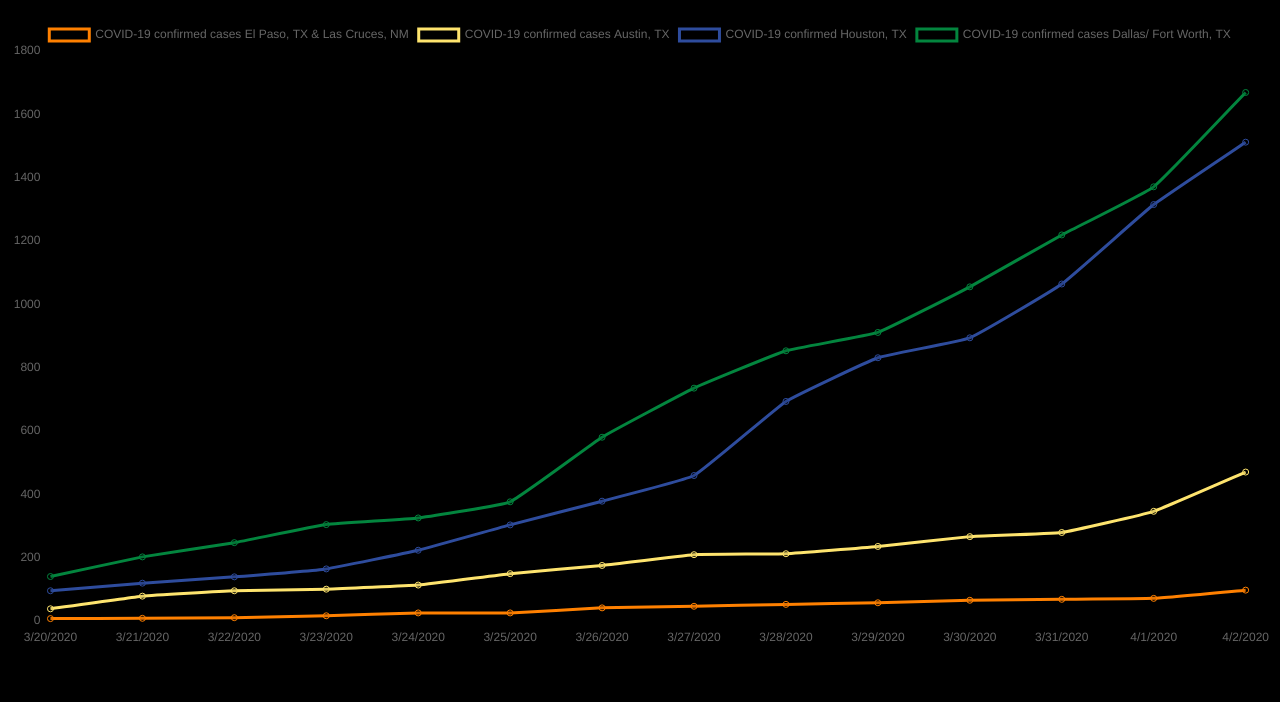
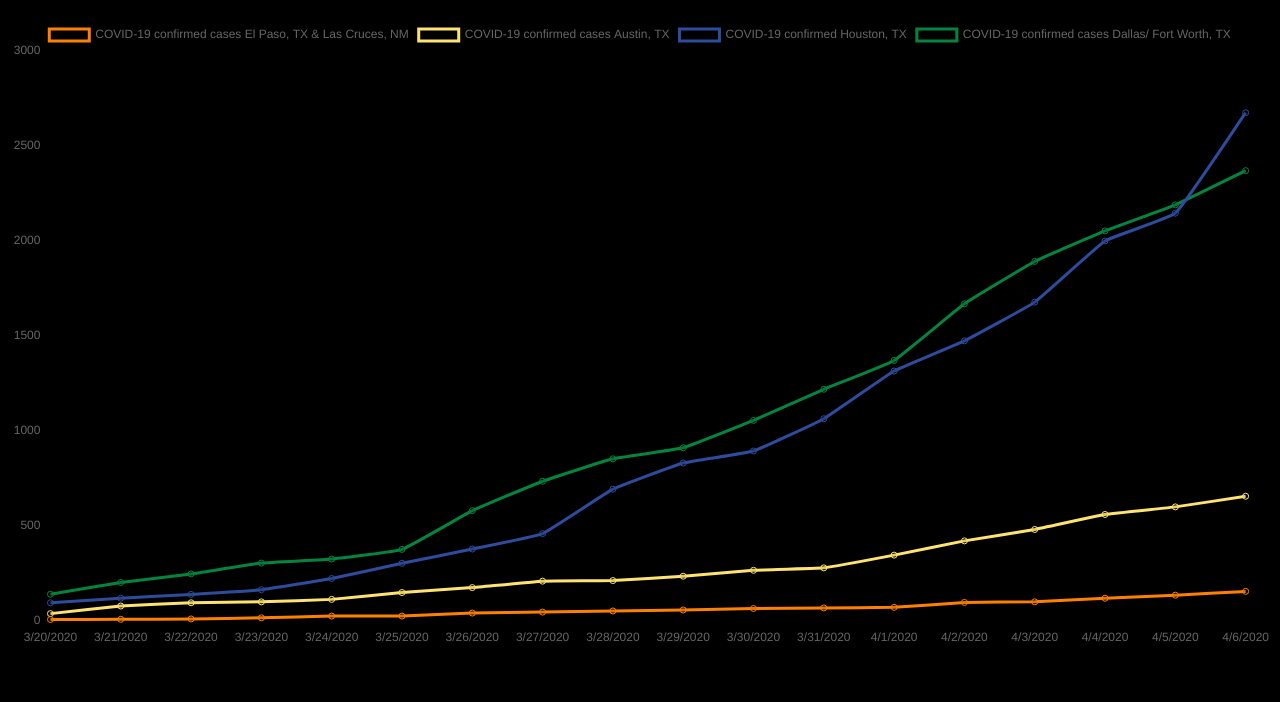
Before and after one commit to JoeHancock1995/COVID-19-Visualizer, a plain HTML site: page index.html in a window 1280 px wide. Shown: the part 56-758 px from the top of the page. Drawn offline with nearby package versions, Linux system fonts and the light colour scheme.

Commit message:
updated data

```diff
--- a/index.html
+++ b/index.html
@@ -33,6 +33,12 @@
     <div class="graph-container2">
         <canvas id="myChart2"></canvas>
     </div>
+    <br>
+    <br>
+    <br>
+    <div class="graph-container3">
+        <canvas id="myChart3"></canvas>
+    </div>
 
     <script>
             var ctx = document.getElementById('myChart').getContext('2d');
@@ -40,14 +46,16 @@
             // The type of chart we want to create
             type: 'line',
             data: {
-                labels: ['3/20/2020', '3/21/2020', '3/22/2020', '3/23/2020', '3/24/2020', '3/25/2020', '3/26/2020', '3/27/2020', '3/28/2020', '3/29/2020', '3/30/2020', '3/31/2020', '4/1/2020', '4/2/2020'],
+                labels: ['3/20/2020', '3/21/2020', '3/22/2020', '3/23/2020', '3/24/2020', '3/25/2020', '3/26/2020',
+                 '3/27/2020', '3/28/2020', '3/29/2020', '3/30/2020', '3/31/2020', '4/1/2020', '4/2/2020',    '4/3/2020',
+                  '4/4/2020', '4/5/2020', '4/6/2020'],
                 datasets: [
                     {
                         label: 'COVID-19 confirmed cases El Paso, TX & Las Cruces, NM',
                         tension: '.1',
                         // backgroundColor: 'rgb(85,0,0)',
                         borderColor: 'rgb(255, 128, 0)',
-                        data: [7, 8, 10, 16, 25, 25, 41, 46, 52, 57, 65, 68, 71, 97]
+                        data: [7, 8, 10, 16, 25, 25, 41, 46, 52, 57, 65, 68, 71, 97, 100, 119, 135, 155]
                     },
                     {
                         label: 'COVID-19 confirmed cases Austin, TX',
@@ -55,7 +63,7 @@
                         // backgroundColor: 'rgb(254,228,110)',
                         borderColor: 'rgb(254,228,110)',
                         // pointRadius: '.75',
-                        data: [38, 78, 95, 100, 113, 149, 175, 209, 212, 235, 266, 279, 346, 470]
+                        data: [38, 78, 95, 100, 113, 149, 175, 209, 212, 235, 266, 279, 346, 421, 481, 560, 600, 656]
                     },
                     {
                     label: 'COVID-19 confirmed Houston, TX',
@@ -63,7 +71,7 @@
                     // backgroundColor: 'rgb(46,76,157)',
                     borderColor: 'rgb(46,76,157)',
                     // pointRadius: '.75',
-                    data: [95, 119, 139, 164, 223, 303, 378, 459, 693, 831, 894, 1064, 1315, 1512]
+                    data: [95, 119, 139, 164, 223, 303, 378, 459, 693, 831, 894, 1064, 1315, 1474, 1678, 2000, 2146, 2675]
                 },
                 {
                     label: 'COVID-19 confirmed cases Dallas/ Fort Worth, TX',
@@ -71,7 +79,7 @@
                     // backgroundColor: 'rgb(3,133,62)',
                     borderColor: 'rgb(3,133,62)',
                     // pointRadius: '.75',
-                    data: [140, 202, 247, 304, 325, 376, 580, 735, 853, 911, 1055, 1219, 1371, 1669]
+                    data: [140, 202, 247, 304, 325, 376, 580, 735, 853, 911, 1055, 1219, 1371, 1669, 1892, 2053, 2190, 2370]
                 },]
             },
             options: {
@@ -97,17 +105,17 @@
                     'SD', 'TN', 'TX', 'UT', 'VT', 'VA', 'WA', 'WV', 'WI', 'WY',
                     'DC'],
                 datasets: [{
-                    label: 'COVID-19 confirmed cases for Texas',
                     backgroundColor: 'rgb(0, 0, 0)',
-                    tension:'.1',
+                    tension:'.01',
                     borderColor: 'rgb(255, 255, 255)',
                     pointRadius: '4',
                     data: [
-                        1106, 143, 1413, 614, 8155, 3342, 3357, 368, 7495, 4748,
-                        205, 669, 6980, 2565, 549, 482, 680, 6424, 344, 1985,
-                        7338, 9334, 742, 1177, 1581, 228, 214, 1279, 415, 22255,
-                        363, 84735, 1857, 147, 2547, 719, 736, 5805, 566, 1293, 129, 2240,
-                        3997, 1012, 321, 1706, 5319, 191, 1550, 137, 586]
+                        2006, 189, 2465, 927, 16284, 5172, 6906, 783, 13621, 7558,
+                        385, 1170, 12262, 4956, 946, 853, 1057, 14867, 499, 4045,
+                        13837, 17130, 986, 1738, 2722, 319, 438, 1971, 715, 41090,
+                        686, 130703, 2870, 225, 4450, 1327, 1132, 13074, 1082, 2232,
+                        288, 3753, 8115, 1675, 543, 2878, 8384, 345, 2440, 212,
+                        1097]
                 }]
             },
                 options: {
@@ -121,6 +129,42 @@
                 }
             }
         });
+         var ctx = document.getElementById('myChart3').getContext('2d');
+            var chart = new Chart(ctx, {
+                // The type of chart we want to create
+                type: 'line',
+                data: {
+                    labels: ['3/20/2020', '3/21/2020', '3/22/2020', '3/23/2020', '3/24/2020', '3/25/2020', '3/26/2020',
+                        '3/27/2020', '3/28/2020', '3/29/2020', '3/30/2020', '3/31/2020', '4/1/2020', '4/2/2020', '4/3/2020',
+                        '4/4/2020', '4/5/2020', '4/6/2020', '4/7/2020'],
+                    datasets: [
+                        {
+                            label: 'Total deaths from Covid-19 in the United States',
+                            tension: '.1',
+                            backgroundColor: 'rgb(255,0,0)',
+                            borderColor: 'rgb(0, 0, 0)',
+                            data: [244, 307, 417, 557, 706, 942, 1209, 1581, 2026, 2467, 2978, 3873, 4757, 5926, 7087, 8407, 9619, 10783, 12722]
+                        },
+                        {
+                            label: 'Total confirmed cases in the United States',
+                            tension: '.1',
+                            backgroundColor: 'rgb(0,0,0)',
+                            borderColor: 'rgb(255, 255, 255)',
+                            data: [19273, 25600, 33276, 43847, 53740, 65778, 83836, 101657, 121478, 140909, 161837, 188172, 213372, 243616, 275586, 308850, 337072, 366667, 392663]
+                        },
+                      ]
+                },
+                options: {
+                    scales: {
+                        yAxes: [{
+                            ticks: {
+                                suggestedMin: 50,
+                                suggestedMax: 100
+                            }
+                        }]
+                    }
+                }
+            });
     </script>
 </body>
 </html>
```
Also changed, not shown: 2 other files.
